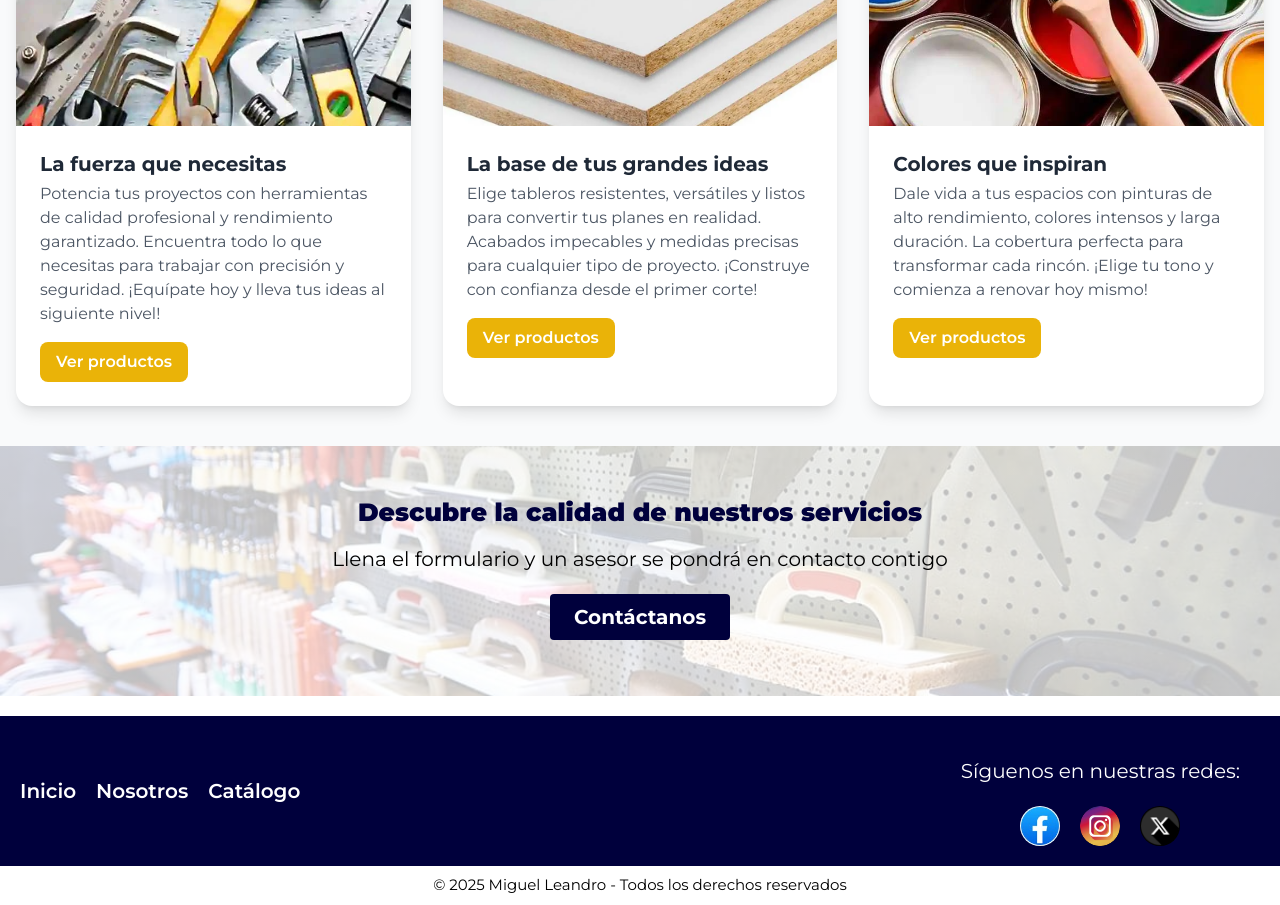
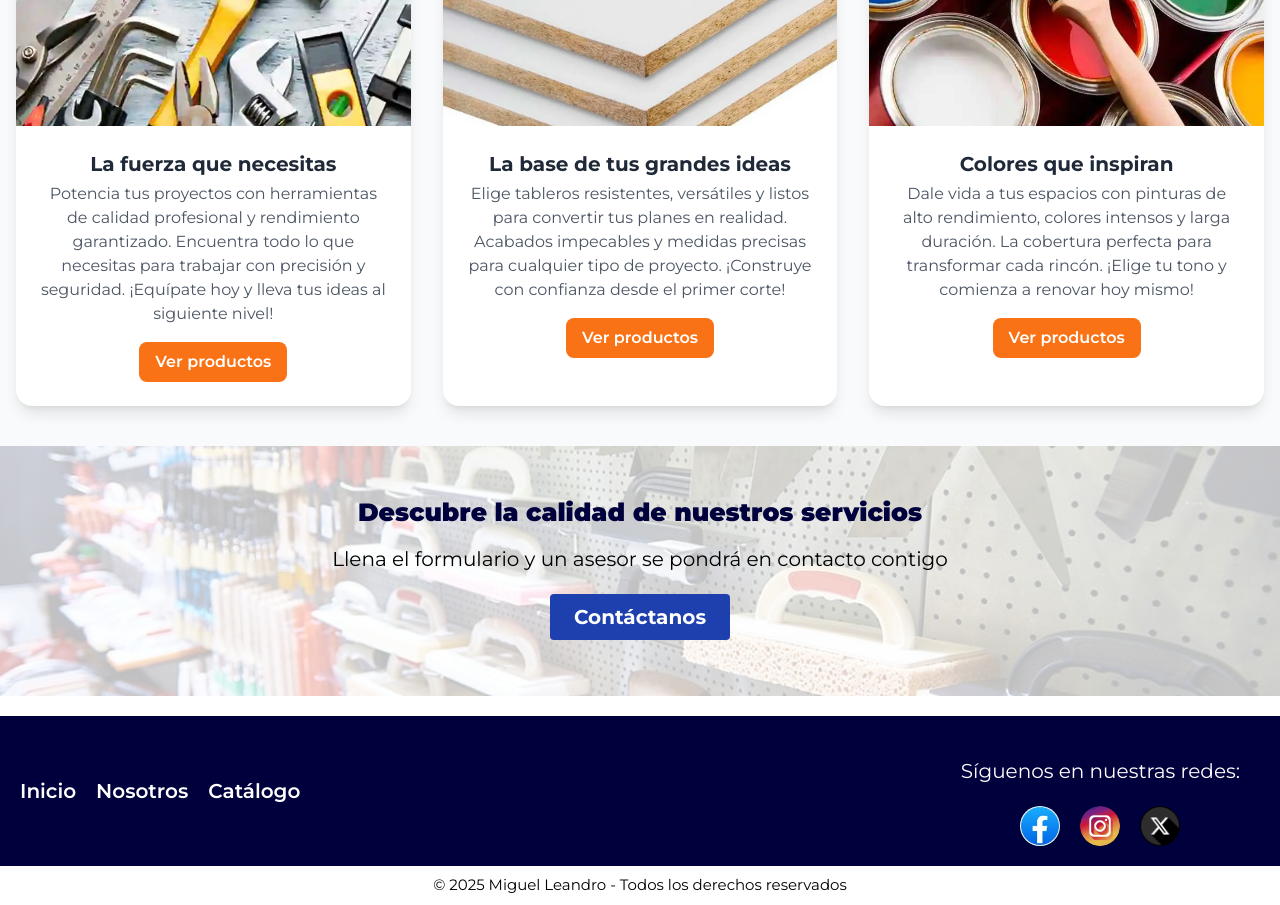
Before and after one commit to ledmiguel/ferreteria-frontend, an Angular app: page / in a window 1280 px wide. Shown: the part 680-1585 px from the top of the page. Built offline with nearby package versions, Linux system fonts and the light colour scheme.

Commit message:
Ajustes al home y color precios

```diff
--- a/src/app/pages/catalogo/catalogo.html
+++ b/src/app/pages/catalogo/catalogo.html
@@ -42,7 +42,7 @@
         <div class="p-4 text-center">
           <h2 class="text-lg font-semibold mb-2 uppercase">{{ producto.name }}</h2>
           <!--<p class="text-gray-500 mb-2">{{ producto.description }}</p>-->
-          <p class="text-gray-700 mb-2 font-bold">S/ {{ producto.price | number:'1.2-2' }}</p>
+          <p class="text-blue-700 mb-2 font-bold">S/ {{ producto.price | number:'1.2-2' }}</p>
         </div>
 
         <div class="flex justify-center gap-5">
--- a/src/app/pages/detalle-producto/detalle-producto.html
+++ b/src/app/pages/detalle-producto/detalle-producto.html
@@ -21,7 +21,7 @@
     <div class="text-center md:text-left">
       <h2 class="text-3xl font-bold mb-4 uppercase">{{ producto.name }}</h2>
       <p class="text-gray-500 mb-6">{{ producto.description }}</p>
-      <p class="text-gray-700 text-xl mb-4 font-bold">S/ {{ producto.price | number:'1.2-2' }}</p>
+      <p class="text-blue-700 text-xl mb-4 font-bold">S/ {{ producto.price | number:'1.2-2' }}</p>
 
       <!-- Características -->
       @if (producto.features?.length) {
--- a/src/app/pages/home/home.html
+++ b/src/app/pages/home/home.html
@@ -1,7 +1,7 @@
 <div class="w-full h-[400px] bg-cover bg-center bg-no-repeat bg-fixed flex flex-col justify-center items-center" style="background-image: linear-gradient(rgba(255,255,255,0.6), rgba(255,255,255,0.6)), url('assets/img/fondo_banner.jpg');" >
     <h2 class="font-montserrat font-bold text-2xl md:text-4xl text-center max-w-[90%] text-[#00003c]">Todo lo que necesitas para tu hogar y proyectos</h2>
     <p class="font-monserrat text-[#000000] text-center m-2">Herramientas, tecnología y más, con envío rápido y seguro</p>
-    <a href="/catalogo" class="bg-[#00003c]  hover:bg-blue-900 text-[#FFFFFF] py-2 px-6 my-2 rounded transition font-bold text-[20px]">Ver Catálogo</a>
+    <a href="/catalogo" class="bg-blue-800  hover:bg-blue-900 text-white py-2 px-6 my-2 rounded transition font-bold text-[20px]">Ver Catálogo</a>
 </div>
 
 <section class="py-10 bg-gray-50">
@@ -14,12 +14,12 @@
       <!-- Herramientas -->
       <div class="bg-white rounded-2xl shadow-lg overflow-hidden hover:shadow-2xl transition-shadow">
         <img src="assets/img/ferreteria.jpg" alt="Herramientas" class="w-full h-56 object-cover">
-        <div class="p-6">
-          <h3 class="text-xl font-bold text-gray-800 mb-1">La fuerza que necesitas</h3>
-          <p class="text-gray-600 mb-4">
+        <div class="p-6 flex flex-col justify-center items-center">
+          <h3 class="text-center text-xl font-bold text-gray-800 mb-1">La fuerza que necesitas</h3>
+          <p class="text-center text-gray-600 mb-4">
             Potencia tus proyectos con herramientas de calidad profesional y rendimiento garantizado. Encuentra todo lo que necesitas para trabajar con precisión y seguridad. ¡Equípate hoy y lleva tus ideas al siguiente nivel!
           </p>
-          <a href="/catalogo" class="inline-block bg-yellow-500 text-white px-4 py-2 rounded-lg font-semibold hover:bg-yellow-600 transition-colors">
+          <a href="/catalogo" class="inline-block bg-orange-500 text-white px-4 py-2 rounded-lg font-semibold hover:bg-orange-600 transition-colors">
             Ver productos
           </a>
         </div>
@@ -28,12 +28,12 @@
       <!-- Tableros -->
       <div class="bg-white rounded-2xl shadow-lg overflow-hidden hover:shadow-2xl transition-shadow">
         <img src="assets/img/tableros.webp" alt="Tableros" class="w-full h-56 object-cover">
-        <div class="p-6">
-          <h3 class="text-xl font-bold text-gray-800 mb-1">La base de tus grandes ideas</h3>
-          <p class="text-gray-600 mb-4">
+        <div class="p-6 flex flex-col justify-center items-center">
+          <h3 class="text-center text-xl font-bold text-gray-800 mb-1">La base de tus grandes ideas</h3>
+          <p class="text-center text-gray-600 mb-4">
             Elige tableros resistentes, versátiles y listos para convertir tus planes en realidad. Acabados impecables y medidas precisas para cualquier tipo de proyecto. ¡Construye con confianza desde el primer corte!
           </p>
-          <a href="/catalogo" class="inline-block bg-yellow-500 text-white px-4 py-2 rounded-lg font-semibold hover:bg-yellow-600 transition-colors">
+          <a href="/catalogo" class=" inline-block bg-orange-500 text-white px-4 py-2 rounded-lg font-semibold hover:bg-orange-600 transition-colors">
             Ver productos
           </a>
         </div>
@@ -42,12 +42,12 @@
       <!-- Pinturas -->
       <div class="bg-white rounded-2xl shadow-lg overflow-hidden hover:shadow-2xl transition-shadow">
         <img src="assets/img/pinturas.jpg" alt="Pinturas" class="w-full h-56 object-cover">
-        <div class="p-6">
-          <h3 class="text-xl font-bold text-gray-800 mb-1">Colores que inspiran</h3>
-          <p class="text-gray-600 mb-4">
+        <div class="p-6 flex flex-col justify-center items-center">
+          <h3 class="text-center text-xl font-bold text-gray-800 mb-1">Colores que inspiran</h3>
+          <p class="text-center text-gray-600 mb-4">
             Dale vida a tus espacios con pinturas de alto rendimiento, colores intensos y larga duración. La cobertura perfecta para transformar cada rincón. ¡Elige tu tono y comienza a renovar hoy mismo!
           </p>
-          <a href="#" class="inline-block bg-yellow-500 text-white px-4 py-2 rounded-lg font-semibold hover:bg-yellow-600 transition-colors">
+          <a href="/catalogo" class="inline-block bg-orange-500 text-white px-4 py-2 rounded-lg font-semibold hover:bg-orange-600 transition-colors">
             Ver productos
           </a>
         </div>
@@ -61,6 +61,6 @@
 
     <h3 class="text-[25px] font-black text-[#00003c] text-center">Descubre la calidad de nuestros servicios</h3>
     <p class="text-[20px] my-3 text-center">Llena el formulario y un asesor se pondrá en contacto contigo</p>
-    <a href="" class="bg-[#00003c]  hover:bg-blue-900 text-[#FFFFFF] py-2 px-6 md:my-2 rounded transition font-bold text-[20px]">Contáctanos</a>
+    <a href="" class="bg-blue-800  hover:bg-blue-900 text-[#FFFFFF] py-2 px-6 md:my-2 rounded transition font-bold text-[20px]">Contáctanos</a>
 
 </section>
--- a/src/app/pages/home2/home2.html
+++ b/src/app/pages/home2/home2.html
@@ -20,7 +20,7 @@
 <!-- Hero -->
 <section
   class="bg-gray-100 py-16"
-  style="background-image: url('https://images.unsplash.com/photo-1607082349566-187342175e2d?auto=format&fit=crop&w=1470&q=80'); background-size: cover; background-position: center;"
+  style="background-image: url('assets/img/banner1.jpg'); background-size: cover; background-position: center;"
 >
   <div class="bg-black bg-opacity-50 py-16">
     <div class="max-w-7xl mx-auto text-center text-white px-4">
@@ -64,7 +64,7 @@
     <div class="grid grid-cols-1 sm:grid-cols-2 md:grid-cols-4 gap-6">
       <div class="bg-white p-4 rounded shadow hover:shadow-lg">
         <img
-          src="https://images.unsplash.com/photo-1586864387760-3e4e1d29e6e1?auto=format&fit=crop&w=800&q=80"
+          src="assets/img/taladro.webp"
           alt="Producto"
           class="rounded mb-4"
         />
@@ -81,7 +81,7 @@
 
       <div class="bg-white p-4 rounded shadow hover:shadow-lg">
         <img
-          src="https://images.unsplash.com/photo-1585144575128-89d024f8d08d?auto=format&fit=crop&w=800&q=80"
+          src="assets/img/destornillador.webp"
           alt="Producto"
           class="rounded mb-4"
         />
--- a/src/app/pages/navbar/navbar.html
+++ b/src/app/pages/navbar/navbar.html
@@ -1,5 +1,6 @@
 <nav class=" bg-[#00003c] text-white p-3 md:flex md:justify-between md:items-center">
-  <a routerLink="/" class="text-xl font-bold">🛠️ JMC Ferretería Web 🛒</a>
+  <a routerLink="/" class="text-xl font-bold">🛠️ JMC Ferretería 🛒</a>
+  <!--<a href=""> <img class="w-20" src="assets/img/jmclogo.png" alt="jmclogo"> </a>-->
   <div class="flex-1 mx-6">
     <input
       type="text"
```
Also changed, not shown: public/jmclogo.png (added), src/assets/img/jmclogo.png (added).
